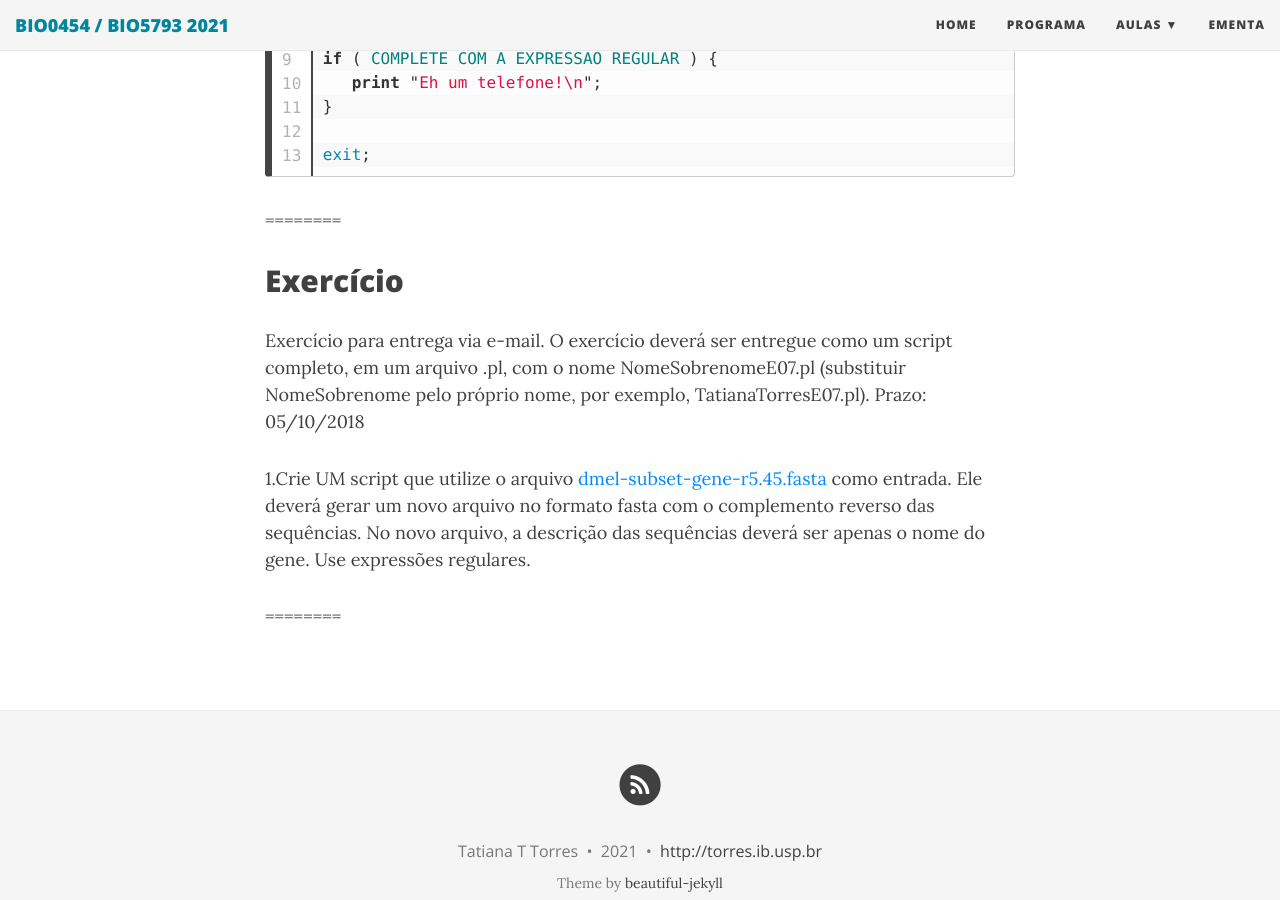
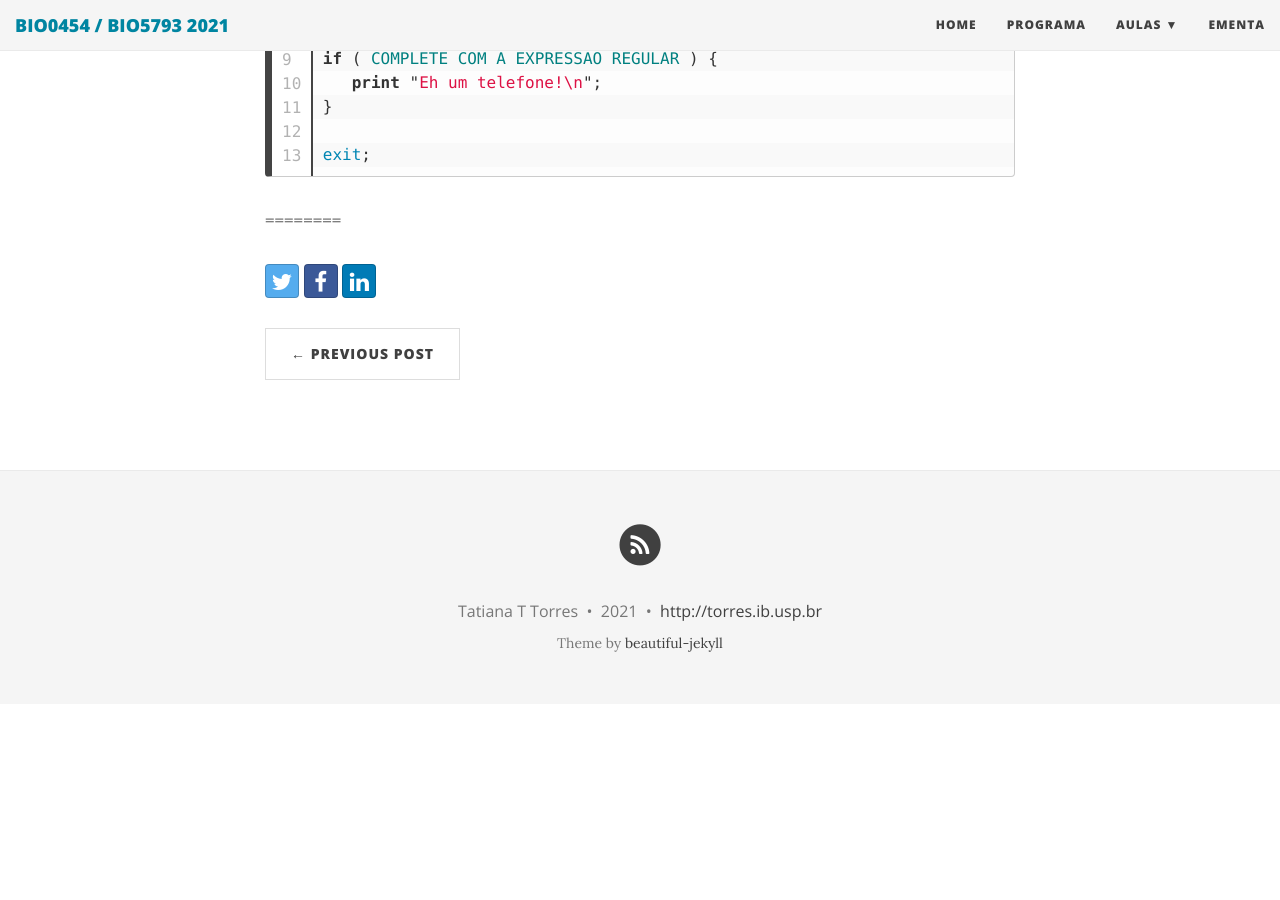
Before and after one commit to tttorres/introprog-copy, a Jekyll site: the page built from _posts/2021-10-21-Aula10.md, in a window 1280 px wide and 900 px high, scrolled down 1407 px. Built offline with Jekyll 4.4.1, drawn with Linux system fonts in a browser that asks for light colours; nearby versions of some CDN libraries; after the commit the page ends 2111 px from its top, so only the background shows below that; some of the changed text lies outside the part shown.

Commit message:
Update and rename unpublished/2018-09-28-Aula08.md to _posts/2021-10-21-Aula10.md

```diff
--- a/unpublished/2018-09-28-Aula08.md
+++ b/_posts/2021-10-21-Aula10.md
@@ -57,17 +57,5 @@ if ( COMPLETE COM A EXPRESSAO REGULAR ) {
 exit;
 {% endhighlight %}
 
-========
-
-## Exercício
-
-Exercício para entrega via e-mail. O exercício deverá ser entregue como um script completo, em um arquivo .pl, com o nome NomeSobrenomeE07.pl (substituir NomeSobrenome pelo próprio nome, por exemplo, TatianaTorresE07.pl).
-Prazo: 05/10/2018
-
-1.Crie UM script que utilize o arquivo [dmel-subset-gene-r5.45.fasta](http://biologia.ib.usp.br/torres/introprog2018/dmel-subset-gene-r5.45.fasta) como entrada. Ele deverá gerar um novo arquivo no formato fasta com o complemento reverso das sequências. No novo arquivo, a descrição das sequências deverá ser apenas o nome do gene. Use expressões regulares.
-
-
-
-
 
 ========
```
Also changed, not shown: other parts of _posts/2021-10-21-Aula10.md (+2 -2 lines).
